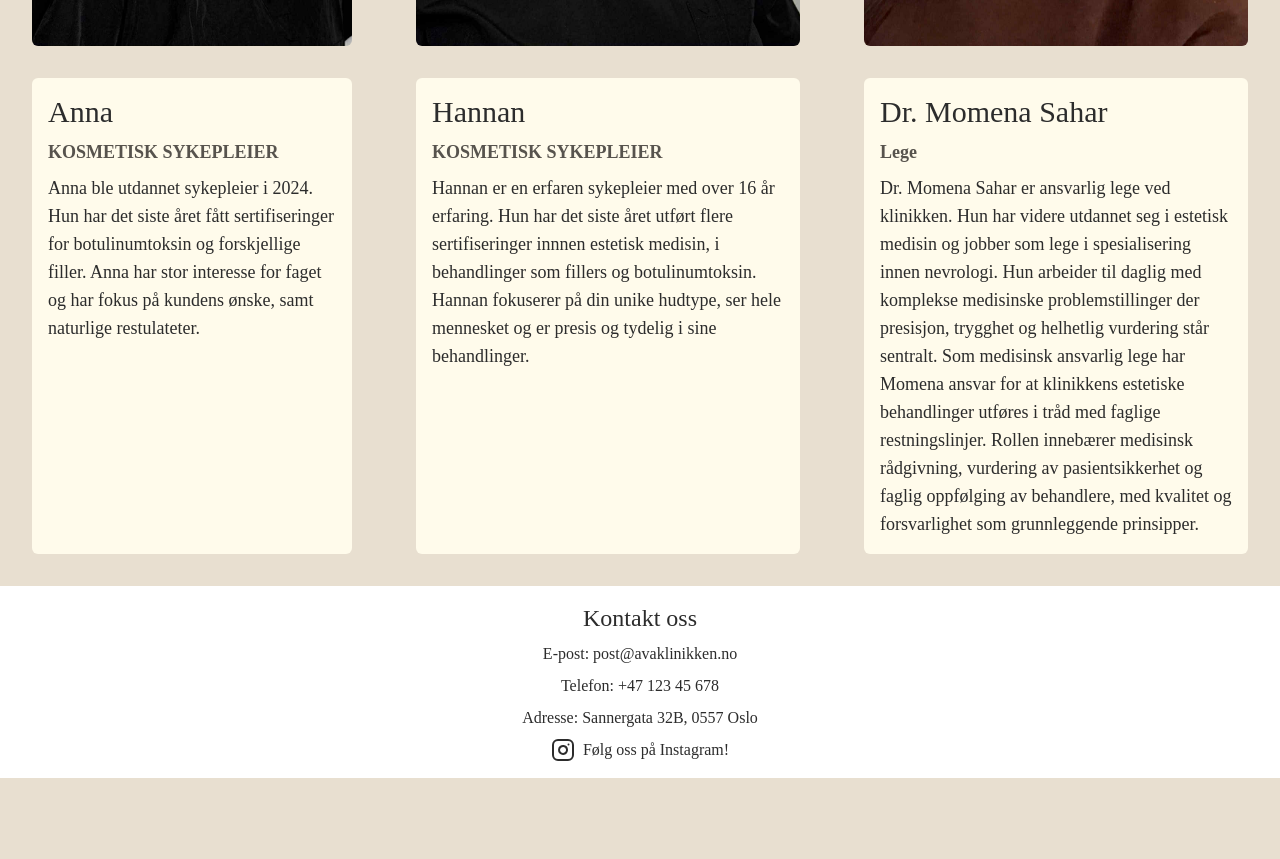
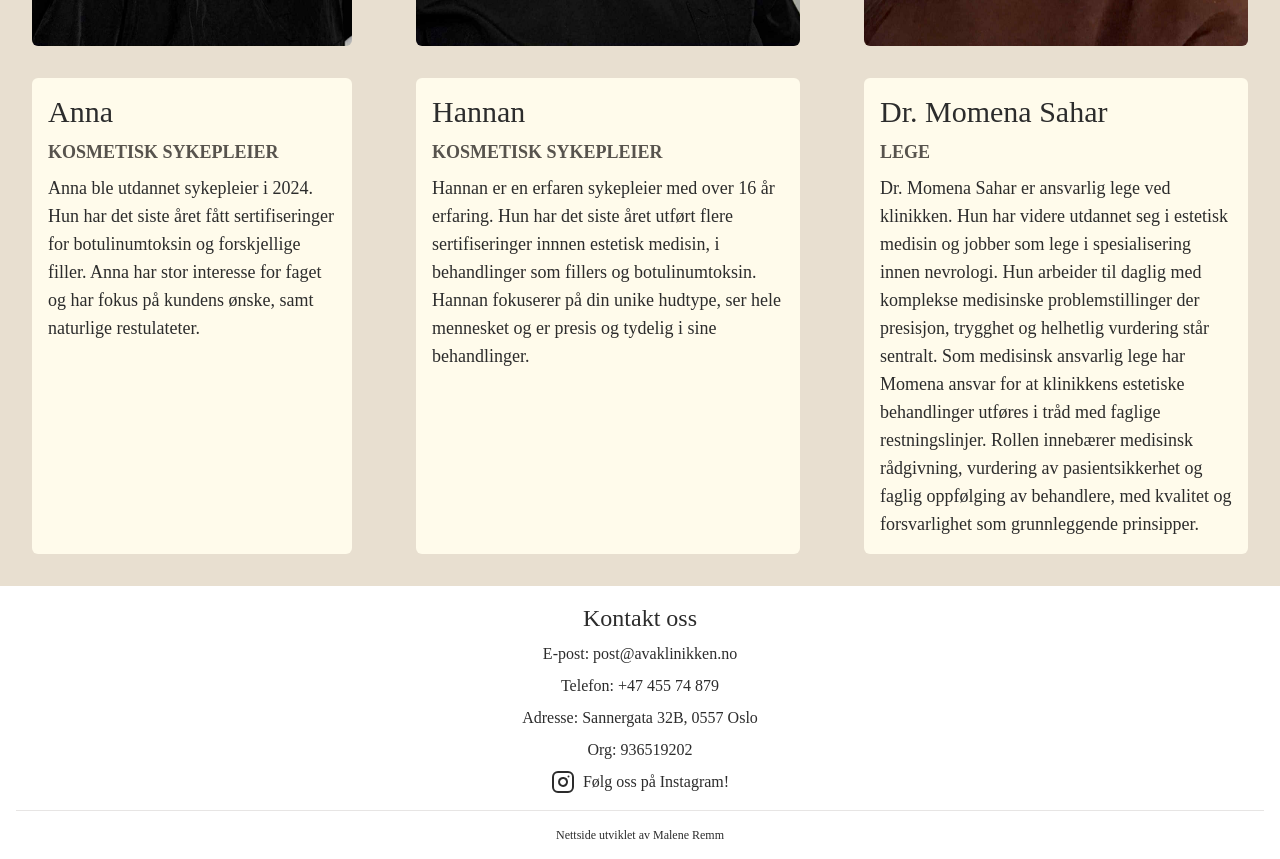
Before and after one commit to maleneremm/AvaKlinikken, a React (Vite) app: page /about in a window 1280 px wide. Shown: the part 660-1519 px from the top of the page. Before the commit the page ends 1438 px from the top, so only its background shows below. Built offline with nearby package versions, Linux system fonts and the light colour scheme; a web font is replaced by a local one.

Commit message:
feat: update ContactUs component with contact details and developer credit; add age restriction notice in Hero component; capitalize title in AboutPage component

```diff
--- a/src/components/ui/ContactUs.tsx
+++ b/src/components/ui/ContactUs.tsx
@@ -1,16 +1,20 @@
 import { Instagram } from "lucide-react";
 import { visitInstagram } from "../../utils/utils";
+import { Link } from "react-router-dom";
 
 export const ContactUs = () => {
   return (
     <footer className="bg-white p-4">
       <h3 className="text-2xl">Kontakt oss</h3>
       <ul className="flex flex-col gap-2 mt-2 items-center">
-        <li >
+        <li>
           E-post: <a href="mailto:post@avaklinikken.no">post@avaklinikken.no</a>
         </li>
-        <li>Telefon: <a href="tel:">+47 123 45 678</a></li>
+        <li>
+          Telefon: <a href="tel:+4745574879">+47 455 74 879</a>
+        </li>
         <li>Adresse: Sannergata 32B, 0557 Oslo</li>
+        <li>Org: 936519202</li>
         <li
           className="flex gap-2"
           onClick={visitInstagram}
@@ -20,6 +24,18 @@ export const ContactUs = () => {
           Følg oss på Instagram!
         </li>
       </ul>
+      <hr className="my-4 text-stone-200" />
+      <p className="text-xs">
+        Nettside utviklet av{" "}
+        <a
+          href="https://www.linkedin.com/in/malene-remm"
+          target="_blank"
+          rel="noopener noreferrer"
+          className="underline decoration-[0.5px] underline-offset-2 decoration-transparent hover:decoration-current transition"
+        >
+          Malene Remm
+        </a>
+      </p>
     </footer>
   );
 };
--- a/src/components/ui/Hero.tsx
+++ b/src/components/ui/Hero.tsx
@@ -20,6 +20,7 @@ export const Hero = () => {
           </a>{" "}
           hvis du ikke finner ledig time på ønsket tidspunkt.
         </p>
+        <p>Aldersgrense for behandlinger er 18 år.</p>
       </div>
     </div>
   );
--- a/src/pages/AboutPage.tsx
+++ b/src/pages/AboutPage.tsx
@@ -24,7 +24,7 @@ export const AboutPage = () => {
         <About
           imageUrl={employeeMomena}
           name="Dr. Momena Sahar"
-          title="Lege"
+          title="LEGE"
           description="Dr. Momena Sahar er ansvarlig lege ved klinikken. Hun har videre utdannet seg i estetisk medisin og jobber som lege i spesialisering innen nevrologi. Hun arbeider til daglig med komplekse medisinske problemstillinger der presisjon, trygghet og helhetlig vurdering står sentralt. Som medisinsk ansvarlig lege har Momena ansvar for at klinikkens estetiske behandlinger utføres i tråd med faglige restningslinjer. Rollen innebærer medisinsk rådgivning, vurdering av pasientsikkerhet og faglig oppfølging av behandlere, med kvalitet og forsvarlighet som grunnleggende prinsipper. "
         />
       </Section>
```
